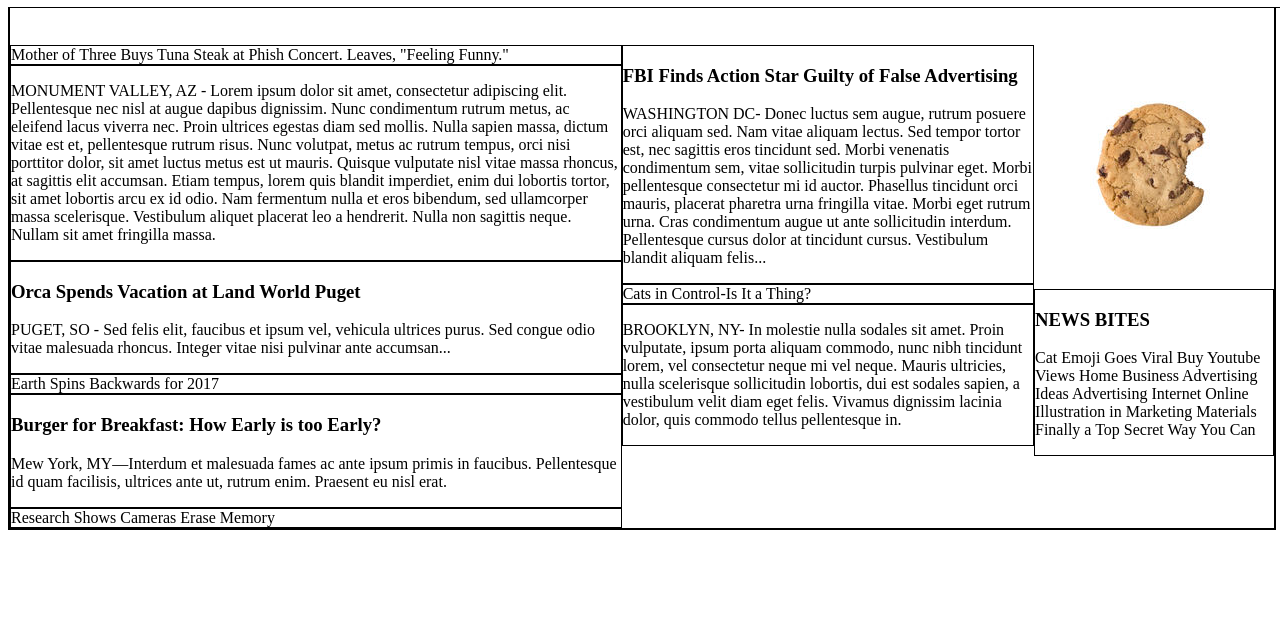
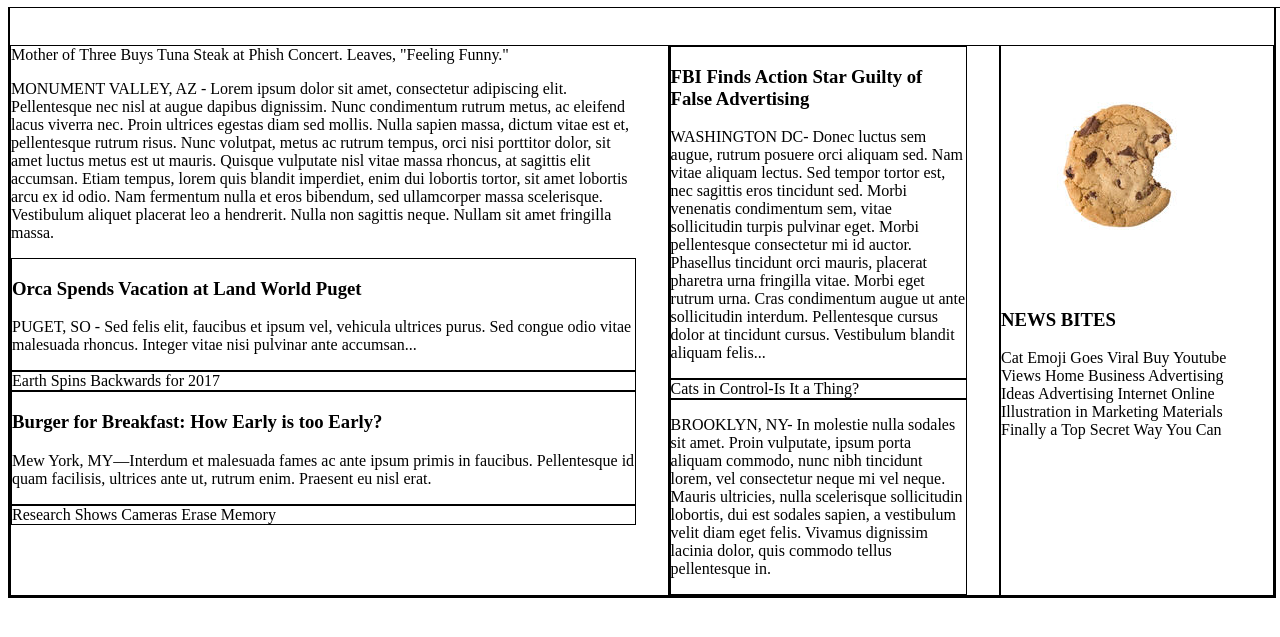
Before and after one commit to bzavadil/mytimes, a plain HTML site: page index.html in a window 1280 px wide. Shown: the part 81-718 px from the top of the page. Drawn offline with Linux system fonts and the light colour scheme.

Commit message:
content done

```diff
--- a/index.html
+++ b/index.html
@@ -26,12 +26,13 @@
     </nav>
   </header>
     <div class="content">
-      <div class="maincontent" id="firstcolumn">
-          <div class="maincontent" id="leadphotocontent">
+      <div class="column large">
+          <div class="leadstory">
+            <div class="leadstory text">
            <span>Mother of Three Buys Tuna Steak at Phish Concert. Leaves, "Feeling Funny."</span>
-          </div>
-          <div class="maincontent" id="leadcontent">
-            <p>MONUMENT VALLEY, AZ - Lorem ipsum dolor sit amet, consectetur adipiscing elit.
+            </div>
+          <p class="maincontent">
+              MONUMENT VALLEY, AZ - Lorem ipsum dolor sit amet, consectetur adipiscing elit.
               Pellentesque nec nisl at augue dapibus dignissim. Nunc condimentum rutrum metus, ac eleifend lacus viverra nec.
               Proin ultrices egestas diam sed mollis. Nulla sapien massa, dictum vitae est et, pellentesque rutrum risus.
               Nunc volutpat, metus ac rutrum tempus, orci nisi porttitor dolor, sit amet luctus metus est ut mauris.
@@ -39,7 +40,7 @@
               enim dui lobortis tortor, sit amet lobortis arcu ex id odio. Nam fermentum nulla et eros bibendum,
               sed ullamcorper massa scelerisque. Vestibulum aliquet placerat leo a hendrerit.
               Nulla non sagittis neque. Nullam sit amet fringilla massa.</p>
-          </div>
+           </div>
           <div class="story">
             <h3>Orca Spends Vacation at Land World Puget</h3>
             <p>PUGET, SO - Sed felis elit, faucibus et ipsum vel,
@@ -59,7 +60,7 @@
           <span>Research Shows Cameras Erase Memory</span>
         </div>
       </div>
-      <div class="maincontent" id="secondcolumn">
+      <div class="column medium">
         <div class="story">
           <h3>FBI Finds Action Star Guilty of False Advertising</h3>
           <p>WASHINGTON DC- Donec luctus sem augue, rutrum posuere orci
@@ -85,11 +86,11 @@
             pellentesque in.</p>
         </div>
       </div>
-      <div class="maincontent" id="thirdcolumn">
+      <div class="column small">
         <div class="cookie">
           <img src="./resources/images/cookie.png" alt="cookie" />
         </div>
-        <div class="story">
+        <div class="newsbites">
           <h3>NEWS BITES</h3>
           <p>Cat Emoji Goes Viral Buy Youtube Views Home Business
             Advertising Ideas Advertising Internet Online Illustration
--- a/style.css
+++ b/style.css
@@ -43,28 +43,32 @@ nav span {
   width: 100%;
   border: 2px solid black;
   padding-top: 116px;
+  justify-content: space-between;
 }
 
-.maincontent #firstcolumn {
+.column {
+  display: flex;
+  flex-direction: column;
+  padding-right: 32px;
+  flex-grow: 1;
+}
+
+.column.large {
   width: 630px;
   border: 1px solid black;
   display: flex;
-  padding-right: 32px;
 }
 
-.maincontent #secondcolumn {
+.column.medium {
   width: 300px;
   border: 1px solid black;
   display: flex;
-  flex-direction: column;
 }
 
-.maincontent #thirdcolumn {
+.column.small {
   width: 240px;
   border: 1px solid black;
   display: flex;
-  flex-direction: column;
-  padding-left: 32px;
 }
 
 .maincontent #leadphotocontent {
```
Also changed, not shown: resources/images/cameraman.png (added), resources/images/fall.png (added), resources/images/mainstory.png (added).
